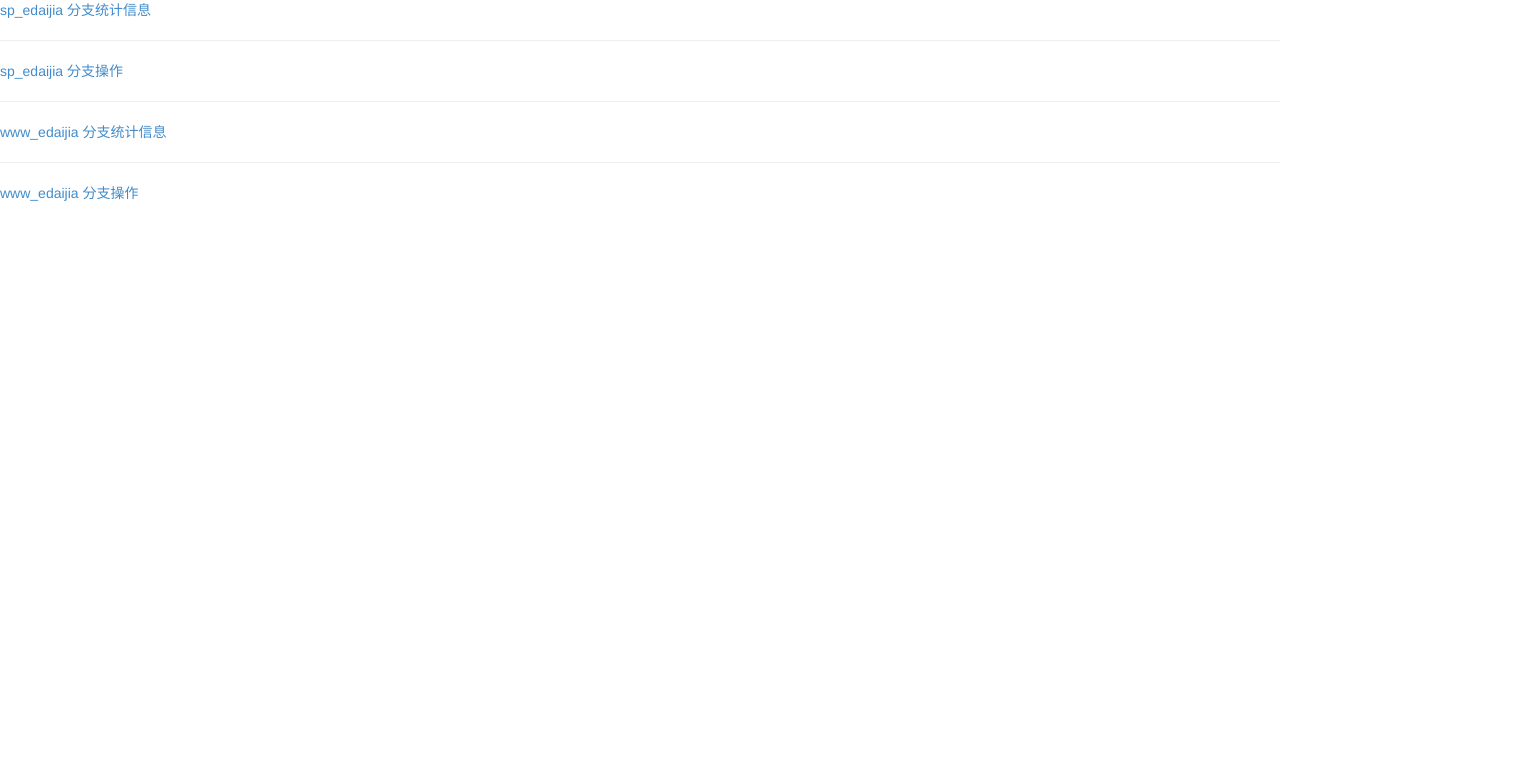
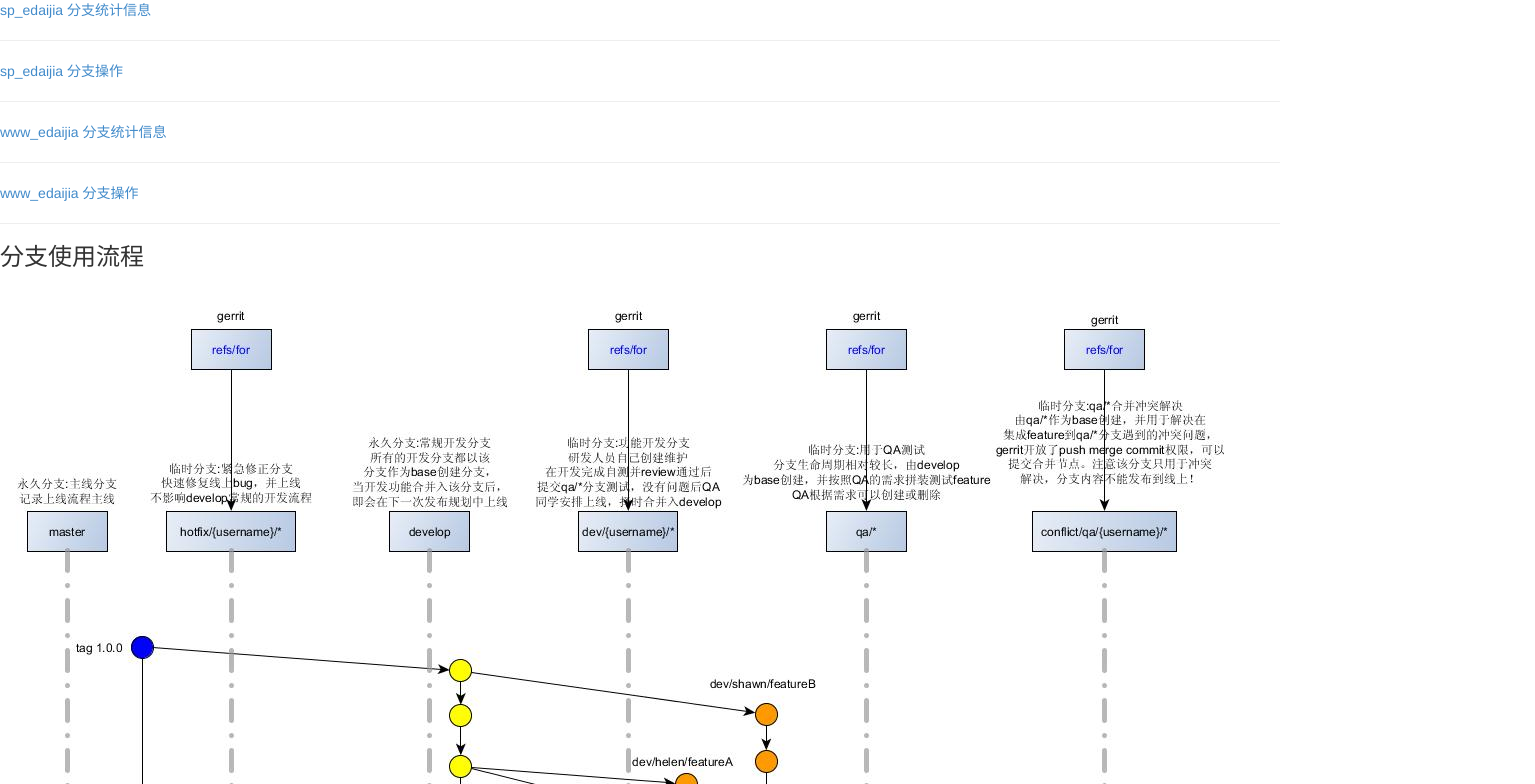
Before and after one commit to xiaochongchong86/dev_vcs_tools, a plain HTML site: page html/index.htm in a window 1280 px wide. Shown: the top 784 px of the page, 1535 px wide, since content can reach past the window. Drawn offline with Linux system fonts and the light colour scheme.

Commit message:
add vcs_flow pic

```diff
--- a/html/index.htm
+++ b/html/index.htm
@@ -33,7 +33,9 @@
 <hr/>
 <a target="_blank" href="http://172.16.10.48/www_edaijia/ope">www_edaijia 分支操作</a>
 
-
+<hr/>
+<h3>分支使用流程</h3>
+<img src="vcs_flow.jpg" alt="分支使用流程"/>
 
 </body>
 </html>
```
Also changed, not shown: html/vcs_flow.jpg (added).
